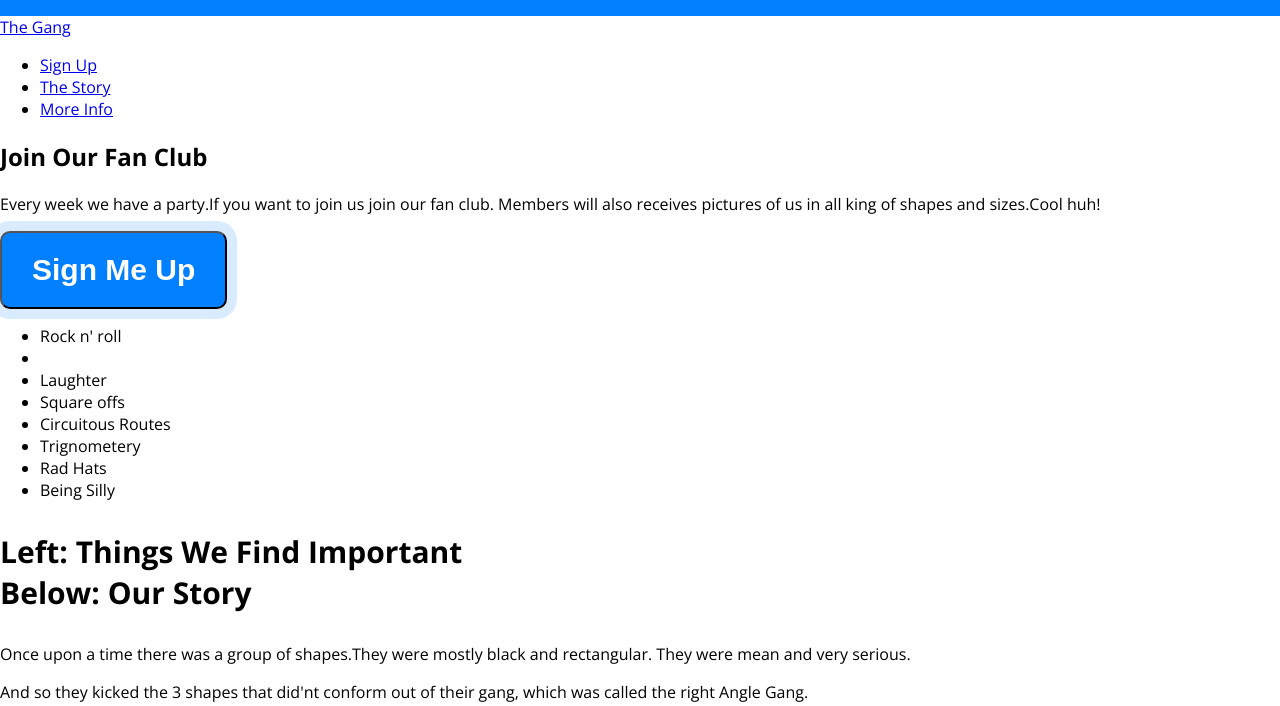
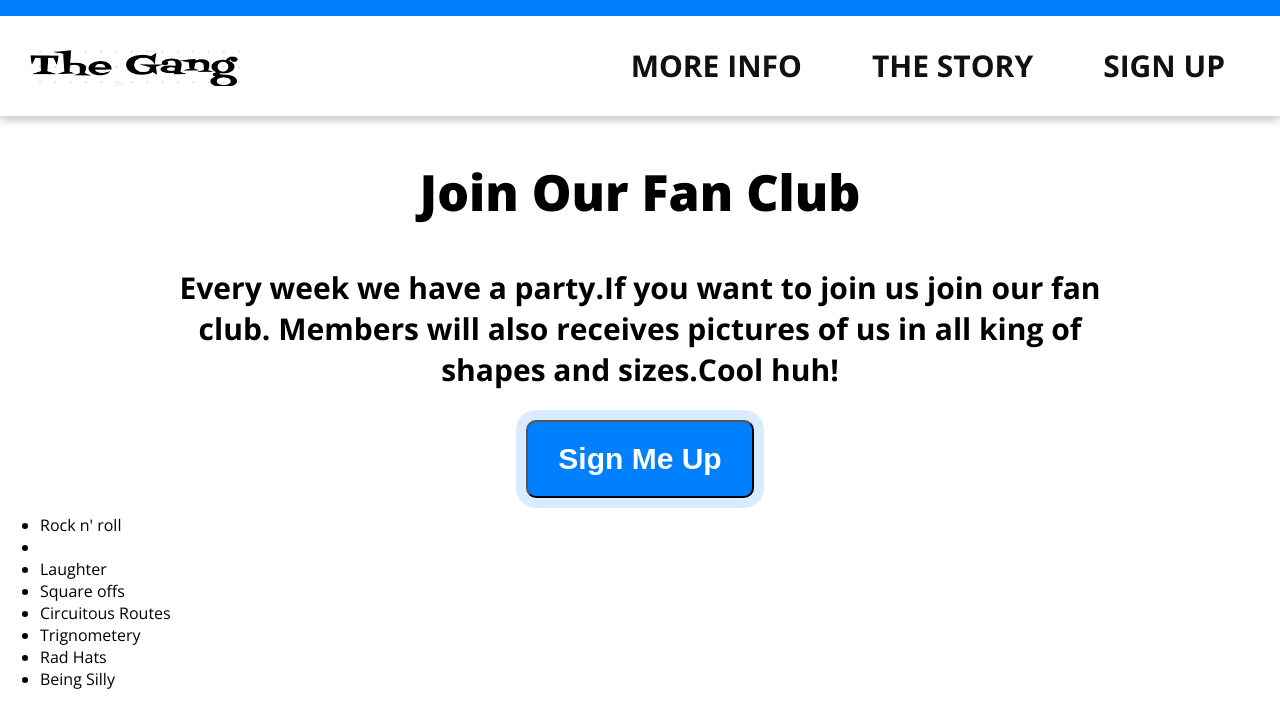
Before and after one commit to waqar41/Alien-Gang, a plain HTML site: page index.html in a window 1280 px wide. Shown: the part 784-1490 px from the top of the page. Drawn offline with nearby package versions, Linux system fonts and the light colour scheme.

Commit message:
Nav bar created

```diff
--- a/index.html
+++ b/index.html
@@ -21,7 +21,7 @@
         <div class="character2"></div>
         <div class="character3"></div>
     </div>
-    <nav>
+    <nav id="more-info">
         <a href="#" class="logo">The Gang</a>
         <ul>
             <li><a href="#">Sign Up</a></li>
@@ -29,14 +29,15 @@
             <li><a href="#more-info">More Info</a></li>
         </ul>
     </nav>
-    <div class="more-info" id="more-info">
-        <h2>Join Our Fan Club</h2>
-        <p>
+    <div class="more-info" >
+        <div class="wrapper">
+             <h2>Join Our Fan Club</h2>
+             <p>
             Every week we have <span class="highlight">a party.</span>If you want to join us join our fan club.
             Members will also receives pictures of us in all king of shapes and sizes.Cool huh!
-        </p>
-        <button class="cta">Sign Me Up</button>
-
+             </p>
+             <button class="cta">Sign Me Up</button>
+         </div>
     </div>
     <div class="sep">
 
--- a/style.css
+++ b/style.css
@@ -4,8 +4,17 @@ body, html{
     padding: 0;
     margin: 0;
 }
+p{
+    font-weight: bold;
+    font-size: 30px;
+    margin: 30px 0;
+}
 
 h1{
+    font-weight: 800;
+    font-size: 50px;
+}
+h2{
     font-weight: 800;
     font-size: 50px;
 }
@@ -88,22 +97,64 @@ button.cta.alt{
     position: absolute; bottom: 74px; right: 10px;
     transform: rotate(30deg);
 }
+nav{
+    height: 100px;
+    background-color: white;
+    box-shadow: 0 5px 8px rgba(0,0,0,.2);
+    position: sticky;
+    top: 0;
+}
+nav .logo {
+    display: block;
+    width: 300px;
+    height: 40px;
+    position: absolute; top: 50%; left: 0;
+    margin-top: -20px;
+    margin-left: 30px;
+    background: url(img/logo.png) no-repeat 0 0;
+    background-size: 70%;
+    overflow: hidden;
+    text-indent: -999px;
+}
+
+nav ul{
+    padding: 0;
+    margin: 0;
+    margin: 0 20px 0 0;
+}
+nav ul li{
+    margin: 0;
+    padding: 0;
+    display: block;
+    float: right;
+}
+nav ul li a{
+    display: block;
+    height: 100%;
+    box-sizing: border-box;
+    font-size: 30px;
+    text-transform: uppercase;
+    font-weight: bold;
+    color: #111111;
+    text-decoration: none;
+    padding: 35px;
+    line-height: 30px;
+
+}
+.more-info{
+    text-align: center;
+}
+
 /*
-<div class="hero-banner" >
-        <div class="wrapper" >
-            <h4>Rich from <a href="https://taptapkaboom.com">Tap Tap Kaboom presents</a></h4>
-            <h1> The siliest &amp; </br>
-                 Most Awesome Alien Gang</br>
-                In the World! </h1>
-            <h3>It's Circle Guy, Hat Guy &amp; Red Guy. </br>
-            They're the best of Friends. </h3>
-            <a class="cta alt" href="#more-info" >Read More</a>
-        </div>
-        <div class="character1"></div>
-        <div class="character2"></div>
-        <div class="character3"></div>
+<div class="more-info" id="more-info">
+        <h2>Join Our Fan Club</h2>
+        <p>
+            Every week we have <span class="highlight">a party.</span>If you want to join us join our fan club.
+            Members will also receives pictures of us in all king of shapes and sizes.Cool huh!
+        </p>
+        <button class="cta">Sign Me Up</button>
+
     </div>
 
 
-
 */
```
Also changed, not shown: img/logo.png (added).
